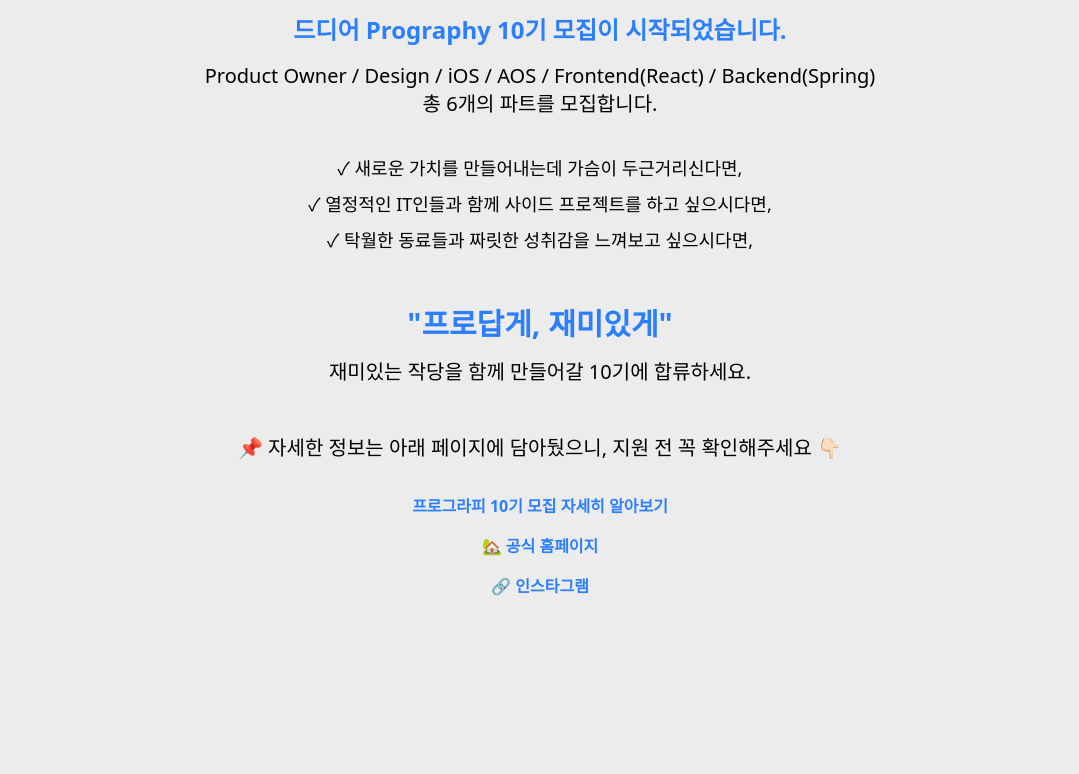
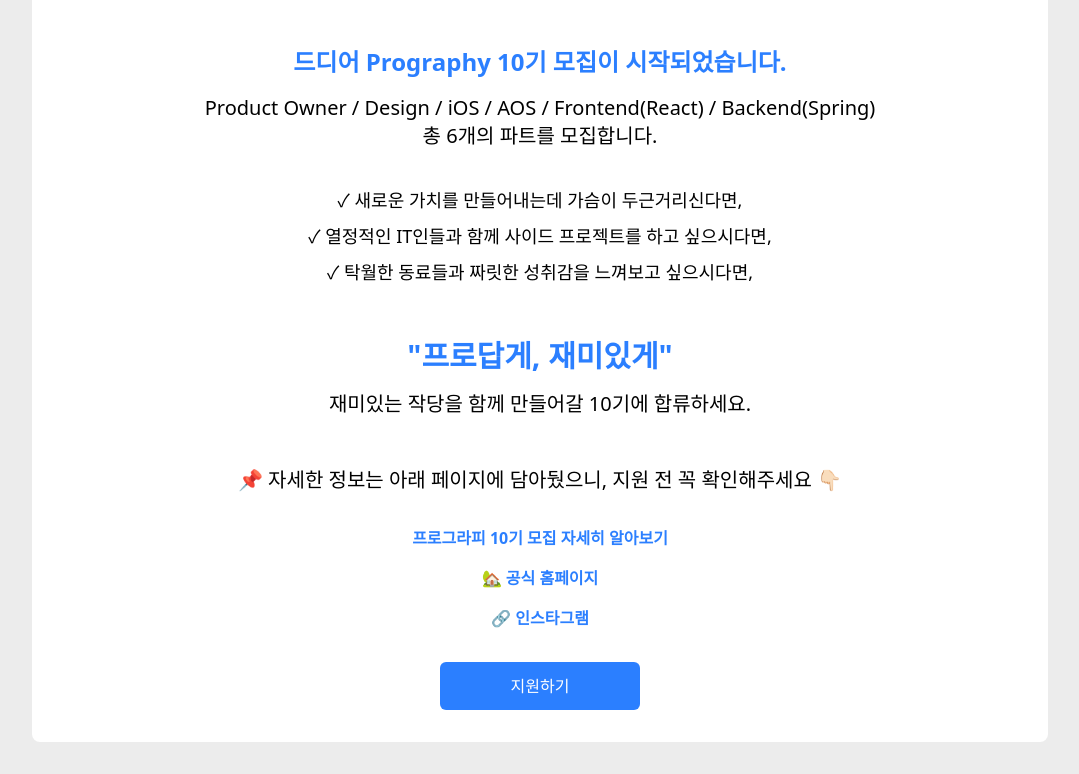
Before and after one commit to choijeongon/prography-10th-frontend, a React (Vite) app: page / in a window 1280 px wide. Shown: the part 426-1200 px from the top of the page, without its empty margins (100-1179 px from the left). Before the commit the page ends 1024 px from the top, so only its background shows below. Built offline with nearby package versions, Linux system fonts and the light colour scheme.

Commit message:
update: HomeView 완성

```diff
--- a/src/views/HomeView.tsx
+++ b/src/views/HomeView.tsx
@@ -1,9 +1,21 @@
 import Logo from "../assets/images/logo.png";
+import { PGButton } from "../components/button/PGButton";
+import { useNavigate } from "react-router";
 
 export const HomeView = () => {
+  const navigate = useNavigate();
+
+  const handleClcikApply = () => {
+    routeFunnelPage();
+  };
+
+  const routeFunnelPage = () => {
+    navigate("/funnel");
+  };
+
   return (
     <>
-      <div className="flex flex-col justify-start items-center h-screen">
+      <div className="flex flex-col justify-start items-center bg-white rounded-lg p-8">
         <img src={Logo} alt="logo" />
         <h1 className="text-3xl font-bold mt-6">
           안녕하세요. 새로운 가치를 만들어가는 IT커뮤니티, Prography입니다.
@@ -47,11 +59,20 @@
           🏡 공식 홈페이지
         </a>
         <a
-          className="text-blue-500 mt-4 font-bold"
+          className="text-blue-500 mt-4 mb-8 font-bold"
           href="https://www.instagram.com/prography_official"
         >
           🔗 인스타그램
         </a>
+        <PGButton
+          label="지원하기"
+          width="200px"
+          height="48px"
+          backgroundColor="oklch(0.623 0.214 259.815)"
+          fontColor="white"
+          disabled={false}
+          onClick={handleClcikApply}
+        />
       </div>
     </>
   );
```
